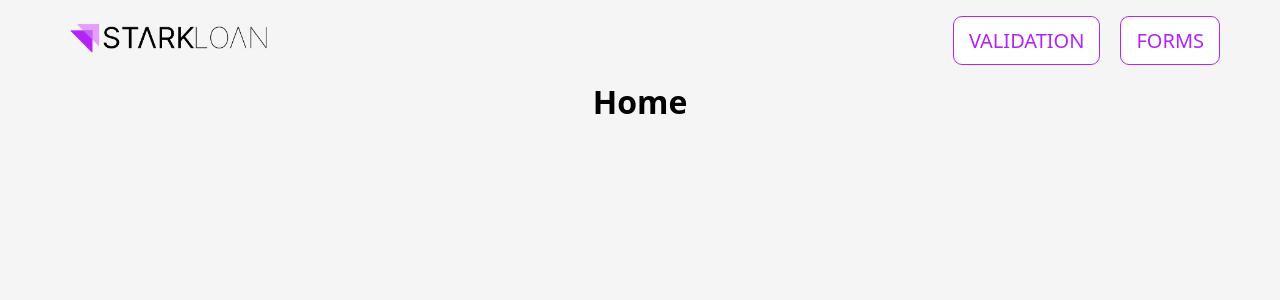
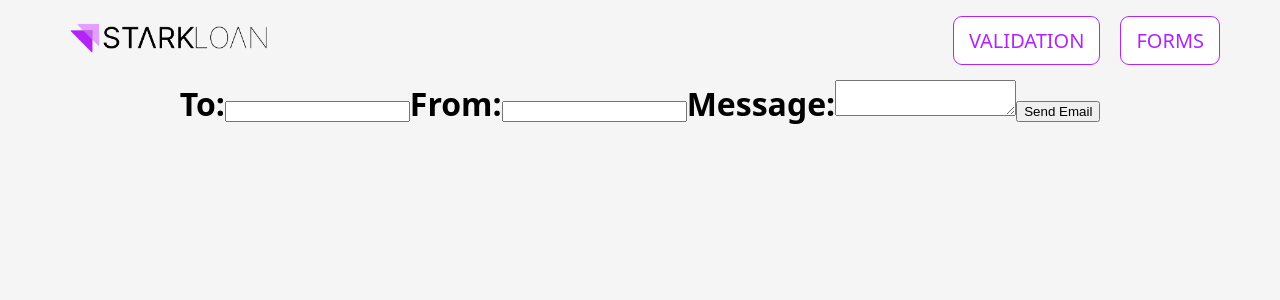
Before and after one commit to DanielYuki/Stark_Bank_Hackathon, a React (Create React App) app: page / in a window 1280 px wide. Shown: the top 300 px of the page. Built offline with nearby package versions, Linux system fonts and the light colour scheme; no server answers.

Commit message:
feat: automail(super basic)

```diff
--- a/package.json
+++ b/package.json
@@ -6,6 +6,7 @@
     "@testing-library/jest-dom": "^5.16.5",
     "@testing-library/react": "^13.4.0",
     "@testing-library/user-event": "^13.5.0",
+    "emailjs-com": "^3.2.0",
     "express": "^4.18.2",
     "react": "^18.2.0",
     "react-dom": "^18.2.0",
--- /dev/null
+++ b/src/components/ContactUs.js
@@ -0,0 +1,72 @@
+import React, { useState } from "react";
+import emailjs from "emailjs-com";
+
+export default function ContactUs() {
+  const serviceId = process.env.REACT_APP_YOUR_SERVICE_ID;
+  const templateId = process.env.REACT_APP_YOUR_TEMPLATE_ID;
+  const userId = process.env.REACT_APP_YOUR_USER_ID; //public ID
+
+  const [toEmail, setToEmail] = useState("");
+  const [fromName, setFromName] = useState("");
+  const [message, setMessage] = useState("");
+
+  const handleSubmit = (e) => {
+    e.preventDefault();
+
+    // EmailJS parameters
+    const templateParams = {
+      to_email: toEmail,
+      from_name: fromName,
+      message: message,
+    };
+
+    // Send the email
+    emailjs
+      .send(
+        serviceId,
+        templateId,
+        templateParams,
+        userId
+      )
+      .then((response) => {
+        console.log("Email sent successfully!", response.status, response.text);
+      })
+      .catch((error) => {
+        console.error("Error sending email:", error);
+      });
+
+    // Clear the form fields
+    setToEmail("");
+    setFromName("");
+    setMessage("");
+  };
+
+  return (
+    <form onSubmit={handleSubmit}>
+      <label>
+        To:
+        <input
+          type="email"
+          value={toEmail}
+          onChange={(e) => setToEmail(e.target.value)}
+        />
+      </label>
+      <label>
+        From:
+        <input
+          type="text"
+          value={fromName}
+          onChange={(e) => setFromName(e.target.value)}
+        />
+      </label>
+      <label>
+        Message:
+        <textarea
+          value={message}
+          onChange={(e) => setMessage(e.target.value)}
+        />
+      </label>
+      <button type="submit">Send Email</button>
+    </form>
+  );
+}
--- a/src/pages/Home.js
+++ b/src/pages/Home.js
@@ -1,10 +1,11 @@
 import React from "react"
+import ContactUs from "../components/ContactUs"
 
 export default function Home(){
     return (
         <>
             <h1>
-                Home
+                <ContactUs />
             </h1>
         </>
     )
```
Also changed, not shown: 2 other files (tests, documents, lock files or other folders).
